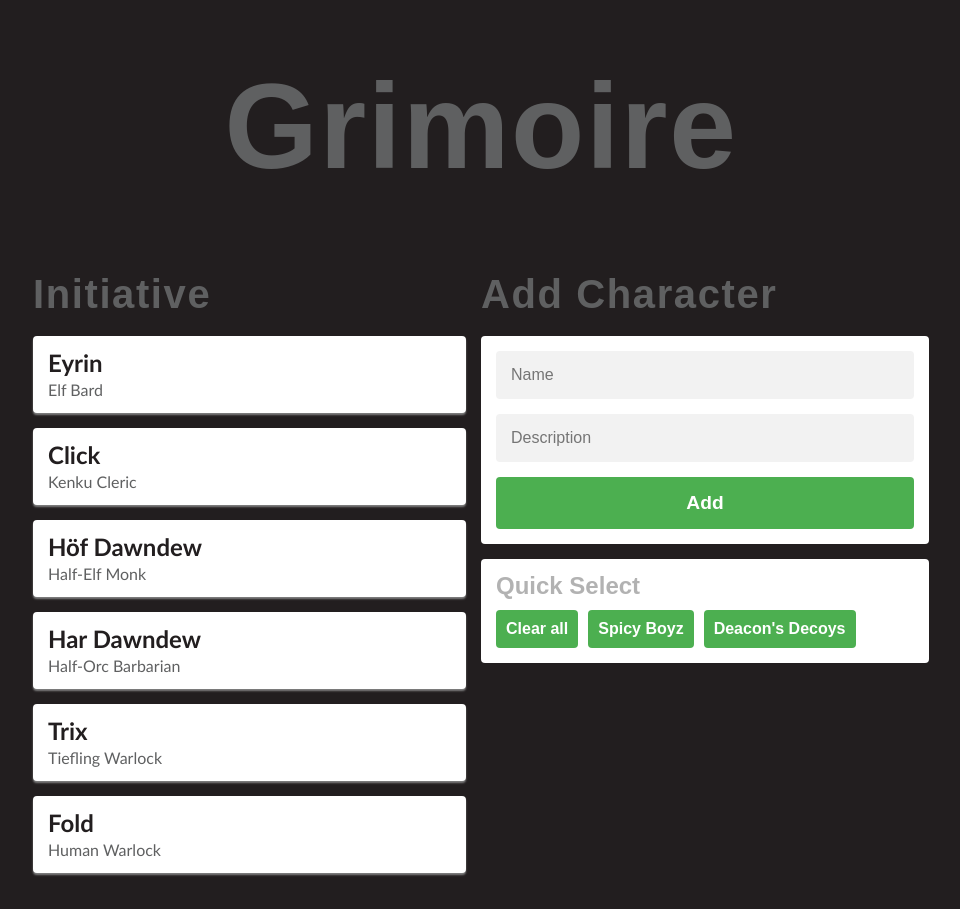
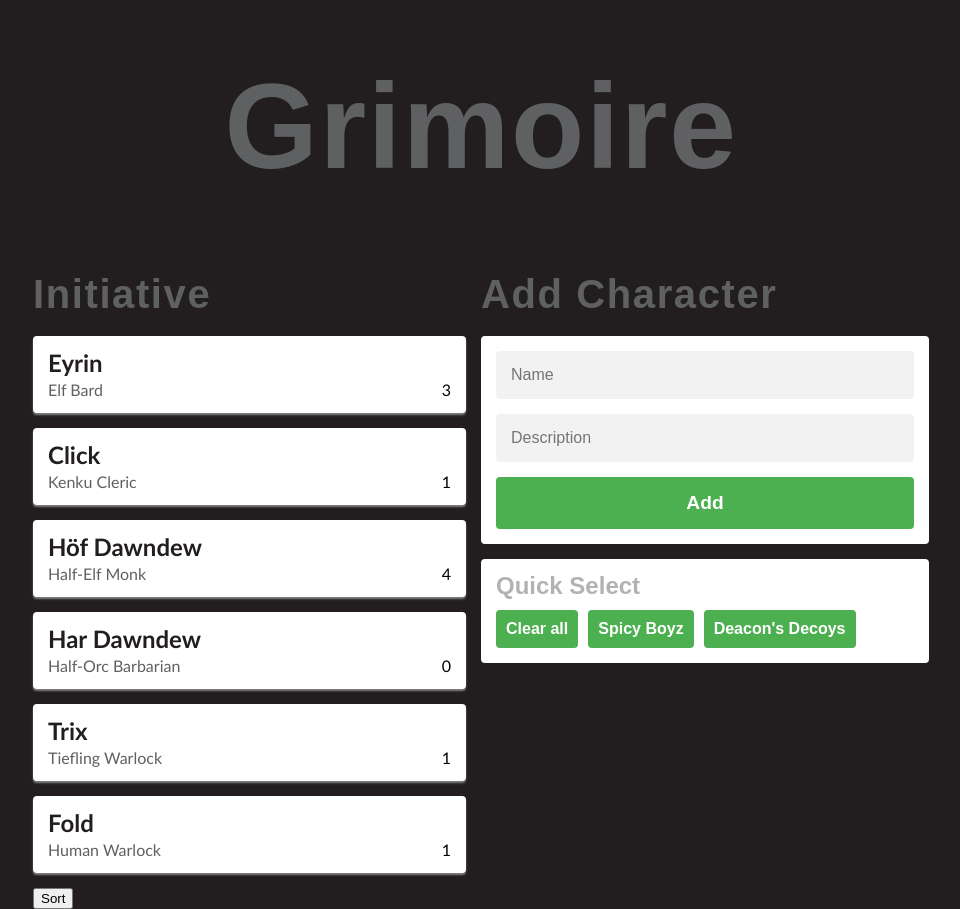
Before and after one commit to SpicyBoyz/grimoire, a React (Create React App) app: page / in a window 1280 px wide. Shown: the whole page, without its empty margins (159-1119 px from the left). Before the commit the page ends 888 px from the top, so only its background shows below. Built offline with nearby package versions, Linux system fonts and the light colour scheme; a web font is replaced by a local one.

Commit message:
Basic array sorting based on initiative state value

```diff
--- a/src/App.js
+++ b/src/App.js
@@ -41,34 +41,34 @@ const spicyBoyz = [
 
 const deaconsDecoys = [
   {
-    color: 'rgb(148, 0, 211)',
     title: 'Eyrin',
     text: 'Elf Bard',
+    initiative: 3,
   },
   {
-    color: 'rgb(95, 194, 150)',
     title: 'Click',
     text: 'Kenku Cleric',
+    initiative: 1,
   },
   {
-    color: 'rgb(63, 81, 181)',
     title: 'Höf Dawndew',
     text: 'Half-Elf Monk',
+    initiative: 4,
   },
   {
-    color: 'rgb(240, 93, 5)',
     title: 'Har Dawndew',
     text: 'Half-Orc Barbarian',
+    initiative: 0,
   },
   {
-    color: 'rgb(255, 170, 0)',
     title: 'Trix',
     text: 'Tiefling Warlock',
+    initiative: 1,
   },
   {
-    color: 'rgb(0, 188, 212)',
     title: 'Fold',
     text: 'Human Warlock',
+    initiative: 1,
   },
 ];
 
--- a/src/components/List/List.css
+++ b/src/components/List/List.css
@@ -17,3 +17,7 @@
 .player-title {
   color: #5f6061;
 }
+
+.player-initiative {
+  float: right;
+}
--- a/src/components/List/List.js
+++ b/src/components/List/List.js
@@ -6,32 +6,32 @@ class List extends React.Component {
   constructor(props) {
     super(props);
 
-    console.log(this.props.players);
+    this.sortPlayers = this.sortPlayers.bind(this);
   }
+  sortPlayers() {
+    // sort by value
+    let initiativeOrderArray = this.props.players.sort(function(a, b) {
+      return a.initiative - b.initiative;
+    });
 
-  _handleUpdate = (evt, updated) => {
-    console.log(evt); // tslint:disable-line
-    console.log(updated); // tslint:disable-line
-    // this.setState({
-    //   dataSource: [...updated, {
-    //     color: '#FFAA00',
-    //     title: 'Added Engineer',
-    //     text: 'Added Engineer',
-    //   }]
-    // })
-  };
+    this.setState({
+      deaconsDecoys: initiativeOrderArray.reverse(),
+    });
+  }
 
   render() {
     return (
-      <div className="simple">
+      <div>
         {this.props.players.map(function(record, index) {
           return (
             <div className="player-item" key={index}>
               <div className="player-name">{record.title}</div>
               <span className="player-title">{record.text}</span>
+              <span className="player-initiative">{record.initiative}</span>
             </div>
           );
         })}
+        <button onClick={this.sortPlayers}>Sort</button>
       </div>
     );
   }
```
